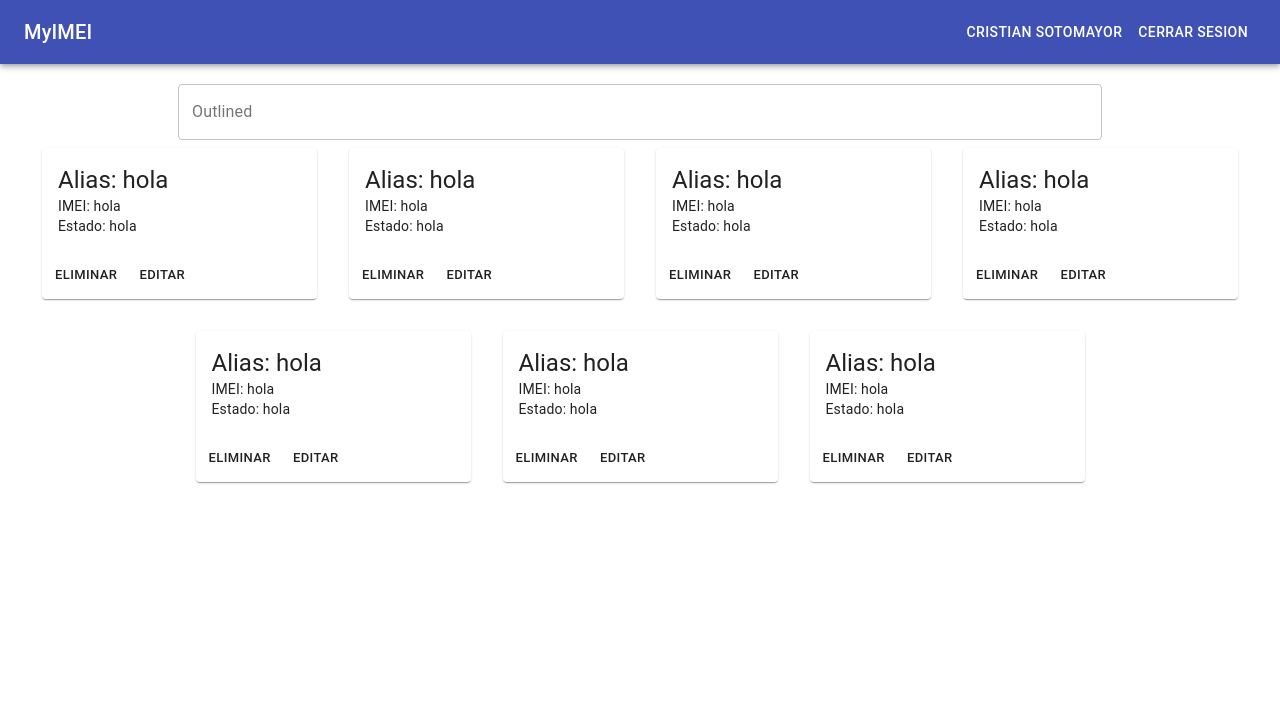
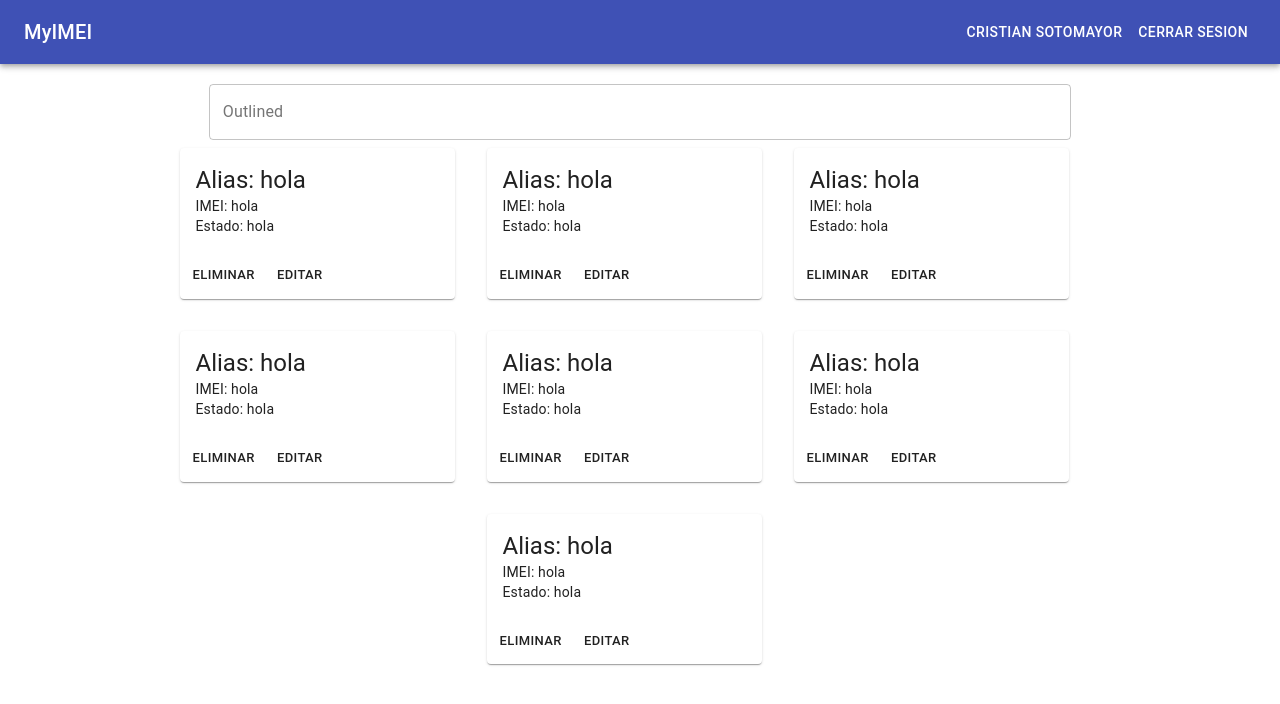
Before and after one commit to cristiandev19/myIMEI, a React (Create React App) app in the folder my-imei/: page /home in a window 1280 px wide. Shown: the top 704 px of the page. Built offline with nearby package versions, Linux system fonts and the light colour scheme.

Commit message:
detalles

```diff
--- a/my-imei/src/components/Home/Home.js
+++ b/my-imei/src/components/Home/Home.js
@@ -19,7 +19,7 @@ const useStyles = makeStyles((theme) => ({
     padding: theme.spacing(2),
   },
   buscador: {
-    width: '75%',
+    width: '70%',
     margin: 'auto'
   },
   main: {
@@ -43,7 +43,7 @@ export const Home = () => {
         </form>
         <Grid container className={classes.root} spacing={2}>
           <Grid item xs={12}>
-            <Grid container justify="center" spacing={spacing}>
+            <Grid container  item xs={12} justify="center" spacing={spacing}>
               {array_card.map((value) => (
 
                 <Grid key={value} item>
```
